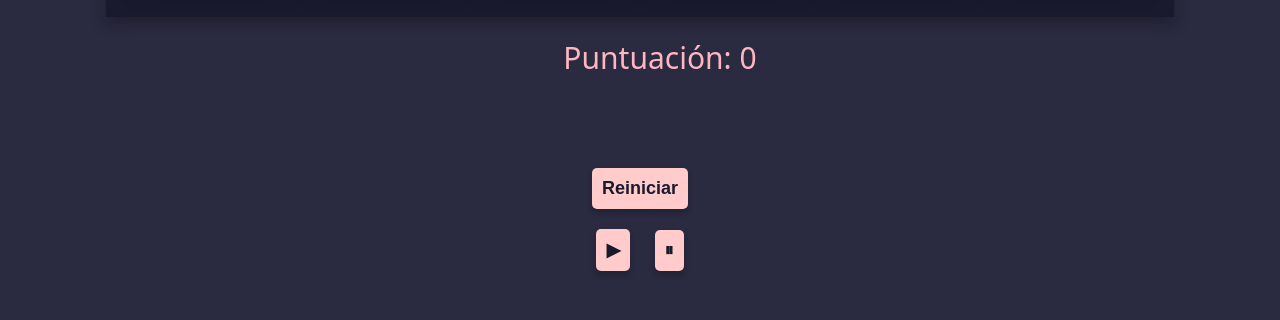
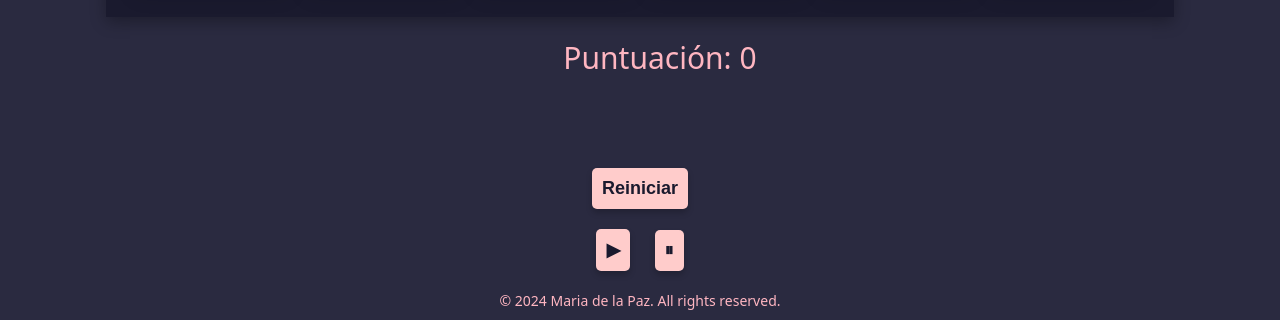
Before and after one commit to mawria/Memory-game, a plain HTML site: page index.html in a window 1280 px wide. Shown: the part 977-1297 px from the top of the page. Before the commit the page ends 1258 px from the top, so only its background shows below. Drawn offline with Linux system fonts and the light colour scheme; a web font is replaced by a local one.

Commit message:
Add copyright footer

```diff
--- a/index.html
+++ b/index.html
@@ -31,5 +31,12 @@
     </div>
 
     <script src="index.js"></script>
+    <footer>
+        <p>&copy; <span id="year"></span> Maria de la Paz. All rights reserved.</p>
+    </footer>
+
+    <script>
+        document.getElementById('year').textContent = new Date().getFullYear();
+    </script>
 </body>
 </html>
--- a/style.css
+++ b/style.css
@@ -151,6 +151,11 @@ button {
     background-color: #e6683c;
 }
 
+footer p {
+    margin:10px; /* Remove default margins */
+    font-size: 14px; /* Set a reasonable font size */
+}
+
 
 @media (max-width: 500px) {
     #cards-container {
```
